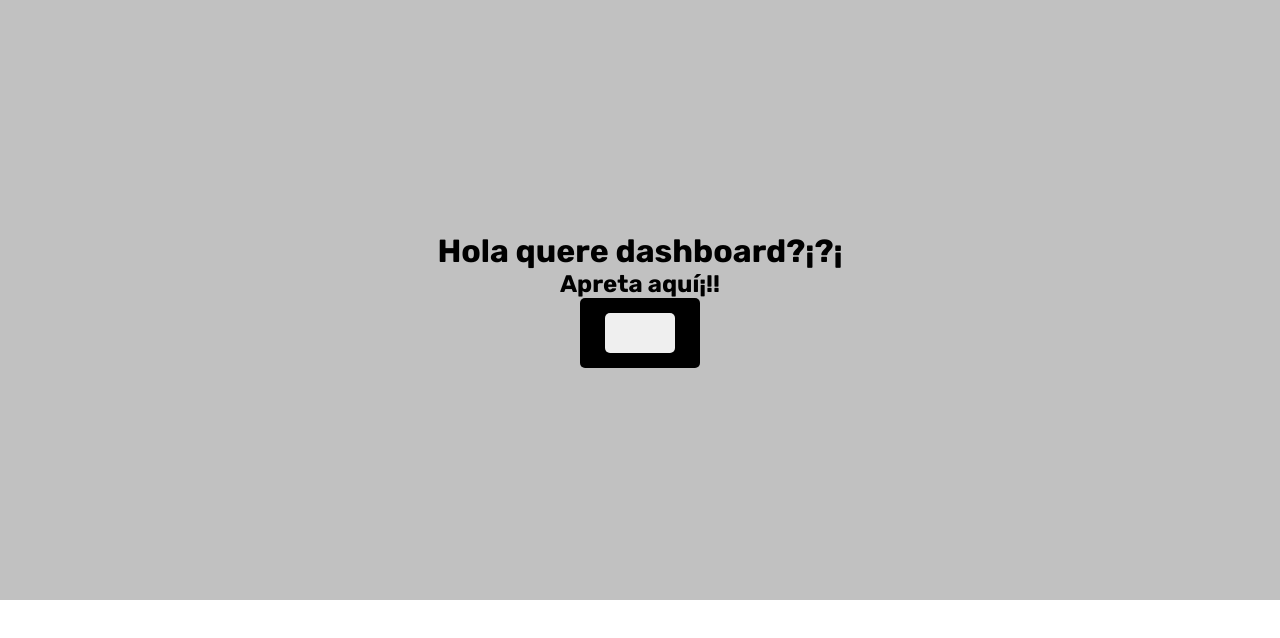
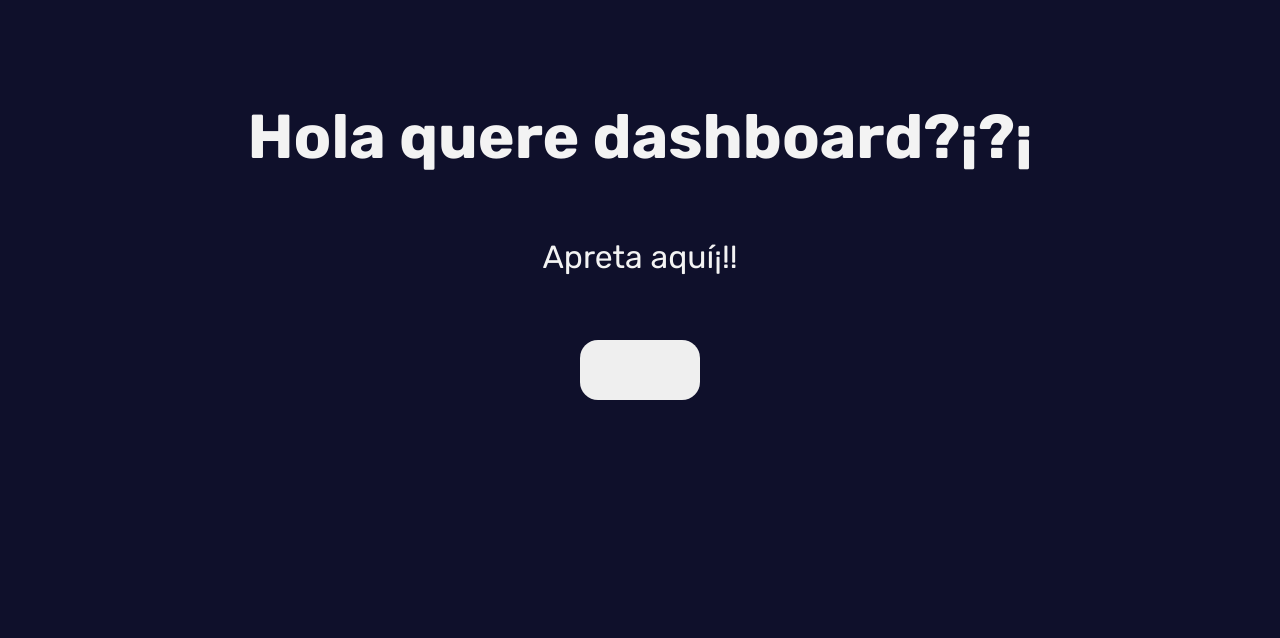
Before and after one commit to UrielJolodovsky/museon_test, a Next.js app in the folder museon_test_repo/: page / in a window 1280 px wide. Shown: the top 638 px of the page. Built offline with nearby package versions, Linux system fonts and the light colour scheme.

Commit message:
add cards component and learn useState

```diff
--- a/museon_test_repo/src/Sass/components/_inicio.scss
+++ b/museon_test_repo/src/Sass/components/_inicio.scss
@@ -1,35 +1,38 @@
 .start-container{
     width: 100%;
-    height: 100%;
+    height: 100vh;
     display: flex;
     justify-content: center;
     align-items: center;
-    background-color: #c1c1c1;
+    background-color: $background;
 
     .container-start-items{
-        width: 500px;
+        width: 800px;
         height: 600px;
         display: flex;
         flex-direction: column;
-        justify-content: center;
+        justify-content: flex-start;
         align-items: center;
+        gap: 4rem;
 
-        .btn-container{
-            display: flex;
-            justify-content: center;
-            align-items: center;
-            width: 120px;
-            height: 70px;
-            background-color: #000;
-            border-radius: 5px;
+        .start-title{
+            font-size: 62px;
+            font-weight: 700;
+            color: $text-color;
+        }
+        .start-subtitle{
+            font-size: 32px;
+            font-weight: 400;
+            color: $text-color;
+        }
 
             .start-btn{
-                width: 70px;
-                height: 40px;
+                width: 120px;
+                height: 60px;
                 border: none;
-                border-radius: 5px;
+                border-radius: 18px;
                 cursor: pointer;
             }
-        }
+
     }
 }
--- a/museon_test_repo/src/components/Inicio.tsx
+++ b/museon_test_repo/src/components/Inicio.tsx
@@ -15,9 +15,7 @@ const Inicio = () => {
         <h2 className='start-subtitle'>
           Apreta aquí¡!!
         </h2>
-        <div className="btn-container">
           <button className='start-btn' onClick={handleClickButton}></button>
-        </div>
       </div>
     </div>
   )
--- a/museon_test_repo/src/pages/dashboard/index.tsx
+++ b/museon_test_repo/src/pages/dashboard/index.tsx
@@ -1,6 +1,7 @@
 import * as React from "react";
 import Header from "@/components/Header";
 import AddComment from "@/components/AddComment";
+import Cards from "@/components/Cards";
 
 export interface IDashboardProps { }
 
@@ -9,6 +10,7 @@ export default function Dashboard(props: IDashboardProps) {
     <>
         <Header />
         <AddComment />
+        <Cards/>
     </>
   );
 }
--- a/museon_test_repo/src/types.d.ts
+++ b/museon_test_repo/src/types.d.ts
@@ -5,3 +5,8 @@ export interface MessageProps {
   createdAt: string;
   updatedAt: string;
 }
+
+export interface ICardsProps {
+  id: number,
+  title: string,
+}
```
Also changed, not shown: museon_test_repo/src/components/Cards.tsx (added, +38 -0 lines).
